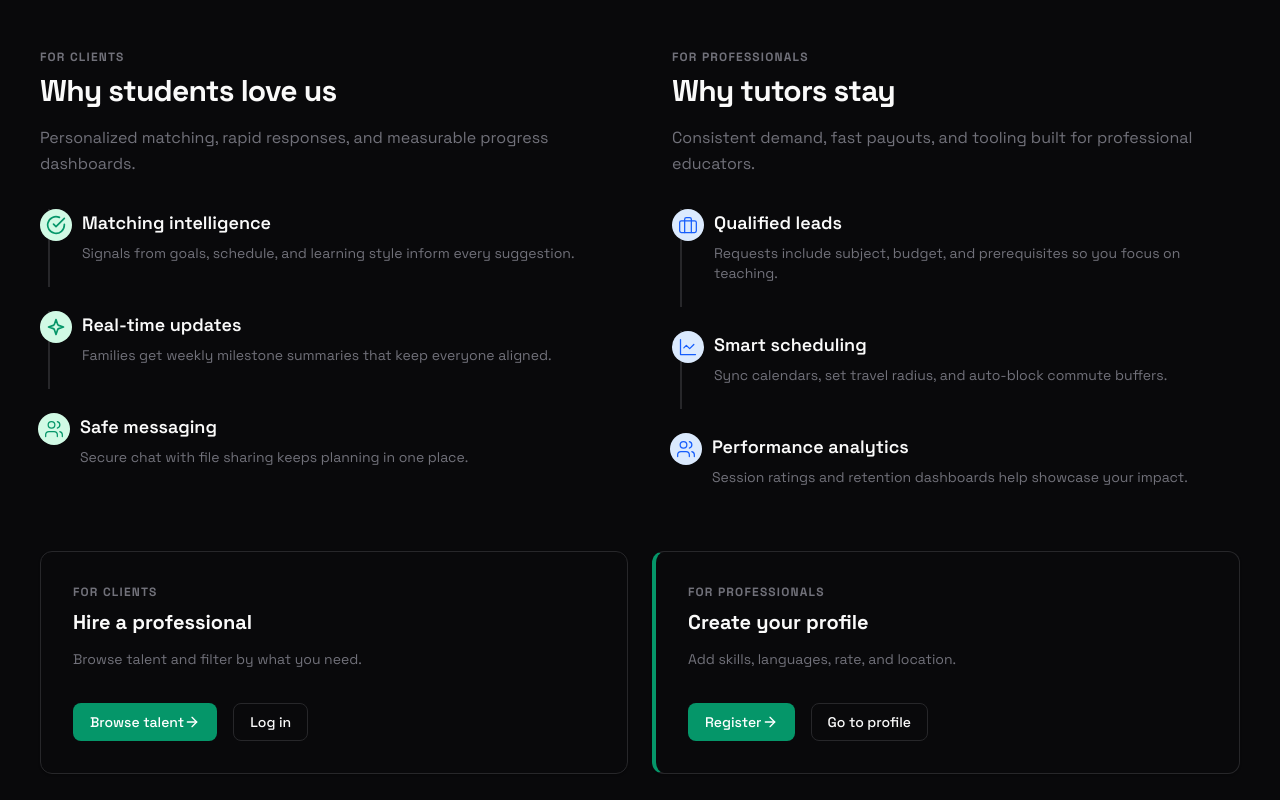
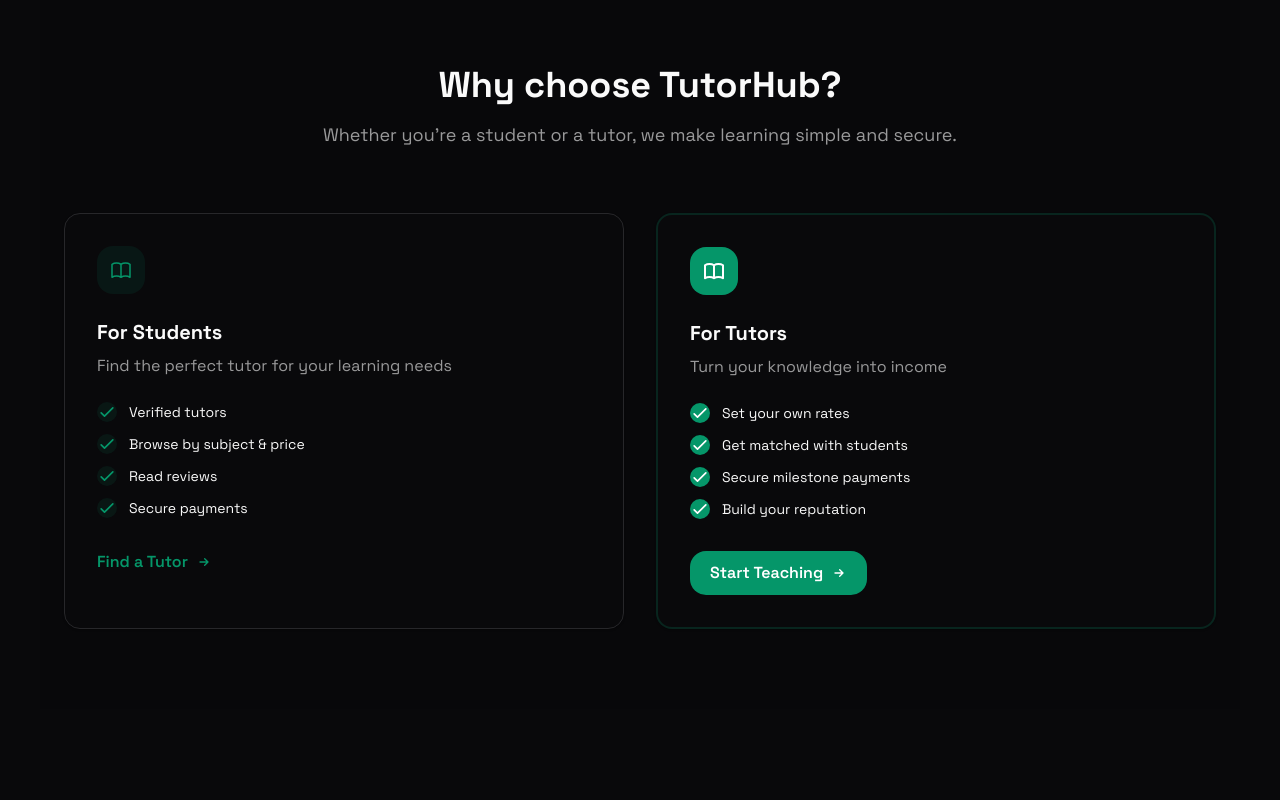
Before and after one commit to tise-genene/tutorstartup, a Next.js app: page / in a window 1280 px wide. Shown: the part 1440-2240 px from the top of the page. Built offline with nearby package versions, Linux system fonts and the light colour scheme; no server answers; a web font is replaced by a local one.

Commit message:
improve home pathways sec

```diff
--- a/src/app/_components/Home/Pathways.tsx
+++ b/src/app/_components/Home/Pathways.tsx
@@ -3,117 +3,18 @@
 import Link from "next/link";
 import { useI18n } from "../../providers";
 
-function CheckCircleIcon() {
+function ArrowRightIcon() {
   return (
-    <svg
-      aria-hidden="true"
-      viewBox="0 0 24 24"
-      width="20"
-      height="20"
-      fill="none"
-      stroke="currentColor"
-      strokeWidth="2"
-      strokeLinecap="round"
-      strokeLinejoin="round"
-    >
-      <path d="M22 11.08V12a10 10 0 1 1-5.93-9.14" />
-      <polyline points="22 4 12 14.01 9 11.01" />
+    <svg className="w-4 h-4" fill="none" viewBox="0 0 24 24" stroke="currentColor" strokeWidth={2}>
+      <path strokeLinecap="round" strokeLinejoin="round" d="M13 7l5 5m0 0l-5 5m5-5H6" />
     </svg>
   );
 }
 
-function SparklesIcon() {
+function CheckIcon() {
   return (
-    <svg
-      aria-hidden="true"
-      viewBox="0 0 24 24"
-      width="20"
-      height="20"
-      fill="none"
-      stroke="currentColor"
-      strokeWidth="2"
-      strokeLinecap="round"
-      strokeLinejoin="round"
-    >
-      <path d="m12 3-1.912 5.813a2 2 0 0 1-1.275 1.275L3 12l5.813 1.912a2 2 0 0 1 1.275 1.275L12 21l1.912-5.813a2 2 0 0 1 1.275-1.275L21 12l-5.813-1.912a2 2 0 0 1-1.275-1.275L12 3Z" />
-    </svg>
-  );
-}
-
-function ArrowRightIcon() {
-  return (
-    <svg
-      aria-hidden="true"
-      viewBox="0 0 24 24"
-      width="16"
-      height="16"
-      fill="none"
-      stroke="currentColor"
-      strokeWidth="2"
-      strokeLinecap="round"
-      strokeLinejoin="round"
-    >
-      <path d="M5 12h14" />
-      <path d="m12 5 7 7-7 7" />
-    </svg>
-  );
-}
-
-function UsersIcon() {
-  return (
-    <svg
-      aria-hidden="true"
-      viewBox="0 0 24 24"
-      width="20"
-      height="20"
-      fill="none"
-      stroke="currentColor"
-      strokeWidth="1.5"
-      strokeLinecap="round"
-      strokeLinejoin="round"
-    >
-      <path d="M16 21v-2a4 4 0 0 0-4-4H6a4 4 0 0 0-4 4v2" />
-      <circle cx="9" cy="7" r="4" />
-      <path d="M22 21v-2a4 4 0 0 0-3-3.87" />
-      <path d="M16 3.13a4 4 0 0 1 0 7.75" />
-    </svg>
-  );
-}
-
-function BriefcaseIcon() {
-  return (
-    <svg
-      aria-hidden="true"
-      viewBox="0 0 24 24"
-      width="20"
-      height="20"
-      fill="none"
-      stroke="currentColor"
-      strokeWidth="1.5"
-      strokeLinecap="round"
-      strokeLinejoin="round"
-    >
-      <rect width="20" height="14" x="2" y="7" rx="2" ry="2" />
-      <path d="M16 21V5a2 2 0 0 0-2-2h-4a2 2 0 0 0-2 2v16" />
-    </svg>
-  );
-}
-
-function ChartIcon() {
-  return (
-    <svg
-      aria-hidden="true"
-      viewBox="0 0 24 24"
-      width="20"
-      height="20"
-      fill="none"
-      stroke="currentColor"
-      strokeWidth="1.5"
-      strokeLinecap="round"
-      strokeLinejoin="round"
-    >
-      <path d="M3 3v18h18" />
-      <path d="m19 9-5 5-4-4-3 3" />
+    <svg className="w-5 h-5" fill="none" viewBox="0 0 24 24" stroke="currentColor" strokeWidth={2}>
+      <path strokeLinecap="round" strokeLinejoin="round" d="M5 13l4 4L19 7" />
     </svg>
   );
 }
@@ -121,143 +22,86 @@
 export function Pathways() {
   const { t } = useI18n();
 
-  const studentReasons = [
-    {
-      title: t("home.reasons.students.items.1.title"),
-      body: t("home.reasons.students.items.1.body"),
-      icon: CheckCircleIcon,
-    },
-    {
-      title: t("home.reasons.students.items.2.title"),
-      body: t("home.reasons.students.items.2.body"),
-      icon: SparklesIcon,
-    },
-    {
-      title: t("home.reasons.students.items.3.title"),
-      body: t("home.reasons.students.items.3.body"),
-      icon: UsersIcon,
-    },
-  ];
-
-  const tutorReasons = [
-    {
-      title: t("home.reasons.tutors.items.1.title"),
-      body: t("home.reasons.tutors.items.1.body"),
-      icon: BriefcaseIcon,
-    },
-    {
-      title: t("home.reasons.tutors.items.2.title"),
-      body: t("home.reasons.tutors.items.2.body"),
-      icon: ChartIcon,
-    },
-    {
-      title: t("home.reasons.tutors.items.3.title"),
-      body: t("home.reasons.tutors.items.3.body"),
-      icon: UsersIcon,
-    },
-  ];
-
   return (
-    <section className="section-shell space-y-16">
-      <div className="grid gap-16 lg:grid-cols-2">
-        <div className="space-y-8 animate-slide-up">
-          <div>
-            <p className="text-xs font-bold tracking-widest ui-muted uppercase mb-2">
-              {t("home.paths.student.kicker")}
-            </p>
-            <h2 className="text-3xl font-bold tracking-tight text-[var(--foreground)]">
-              {t("home.reasons.students.title")}
-            </h2>
-            <p className="mt-4 text-base ui-muted leading-relaxed">
-              {t("home.reasons.students.body")}
-            </p>
-          </div>
-          <div className="space-y-6 pl-2">
-            {studentReasons.map((item, index) => (
-              <div key={item.title} className="relative pl-8 border-l-2 border-[var(--border)] pb-6 last:pb-0 last:border-l-0">
-                <div className="absolute left-[-10px] top-0 p-1.5 rounded-full bg-[var(--accent-subtle)] text-[var(--accent)]">
-                  <item.icon />
-                </div>
-                <p className="font-semibold text-[var(--foreground)] text-lg">
-                  {item.title}
-                </p>
-                <p className="mt-1.5 text-sm ui-muted">{item.body}</p>
-              </div>
-            ))}
-          </div>
+    <section className="py-20 bg-[var(--card)]/50">
+      <div className="max-w-[1400px] mx-auto px-6">
+        {/* Section Header */}
+        <div className="text-center max-w-2xl mx-auto mb-16">
+          <h2 className="text-3xl sm:text-4xl font-bold">
+            Why choose TutorHub?
+          </h2>
+          <p className="mt-4 text-lg text-[var(--foreground)]/60">
+            Whether you're a student or a tutor, we make learning simple and secure.
+          </p>
         </div>
 
-        <div className="space-y-8 animate-slide-up animate-delay-200">
-          <div>
-            <p className="text-xs font-bold tracking-widest ui-muted uppercase mb-2">
-              {t("home.paths.tutor.kicker")}
+        {/* Two Paths */}
+        <div className="grid md:grid-cols-2 gap-8">
+          {/* For Students */}
+          <div className="surface-panel p-8 rounded-2xl">
+            <div className="h-12 w-12 rounded-xl bg-[var(--accent)]/10 flex items-center justify-center mb-6">
+              <svg className="w-6 h-6 text-[var(--accent)]" fill="none" viewBox="0 0 24 24" stroke="currentColor" strokeWidth={1.5}>
+                <path strokeLinecap="round" strokeLinejoin="round" d="M12 6.253v13m0-13C10.832 5.477 9.246 5 7.5 5S4.168 5.477 3 6.253v13C4.168 18.477 5.754 18 7.5 18s3.332.477 4.5 1.253m0-13C13.168 5.477 14.754 5 16.5 5c1.747 0 3.332.477 4.5 1.253v13C19.832 18.477 18.247 18 16.5 18c-1.746 0-3.332.477-4.5 1.253" />
+              </svg>
+            </div>
+            <h3 className="text-xl font-bold mb-2">For Students</h3>
+            <p className="text-[var(--foreground)]/60 mb-6">
+              Find the perfect tutor for your learning needs
             </p>
-            <h2 className="text-3xl font-bold tracking-tight text-[var(--foreground)]">
-              {t("home.reasons.tutors.title")}
-            </h2>
-            <p className="mt-4 text-base ui-muted leading-relaxed">
-              {t("home.reasons.tutors.body")}
-            </p>
-          </div>
-          <div className="space-y-6 pl-2">
-            {tutorReasons.map((item, index) => (
-              <div key={item.title} className="relative pl-8 border-l-2 border-[var(--border)] pb-6 last:pb-0 last:border-l-0">
-                <div className="absolute left-[-10px] top-0 p-1.5 rounded-full bg-blue-100 text-blue-600">
-                  <item.icon />
-                </div>
-                <p className="font-semibold text-[var(--foreground)] text-lg">
-                  {item.title}
-                </p>
-                <p className="mt-1.5 text-sm ui-muted">{item.body}</p>
-              </div>
-            ))}
-          </div>
-        </div>
-      </div>
-
-      <div className="grid gap-6 lg:grid-cols-2">
-        <div className="surface-panel p-8 flex flex-col justify-between card-hover animate-slide-up animate-delay-300">
-          <div>
-            <p className="text-xs font-bold tracking-widest ui-muted uppercase mb-2">
-              {t("home.paths.student.kicker")}
-            </p>
-            <h3 className="text-xl font-bold text-[var(--foreground)] mt-2">
-              {t("home.paths.student.title")}
-            </h3>
-            <p className="mt-3 text-sm ui-muted leading-relaxed">
-              {t("home.paths.student.body")}
-            </p>
-          </div>
-          <div className="mt-8 flex flex-wrap gap-4">
-            <Link href="/tutors/search" className="ui-btn ui-btn-primary">
-              {t("home.paths.student.cta")}
-              <ArrowRightIcon />
-            </Link>
-            <Link href="/auth/login" className="ui-btn ui-btn-secondary">
-              {t("home.paths.student.ctaSecondary")}
+            <ul className="space-y-3 mb-8">
+              {[
+                "Verified tutors",
+                "Browse by subject & price",
+                "Read reviews",
+                "Secure payments",
+              ].map((item) => (
+                <li key={item} className="flex items-center gap-3 text-sm">
+                  <span className="flex h-5 w-5 items-center justify-center rounded-full bg-[var(--accent)]/10 text-[var(--accent)]">
+                    <CheckIcon />
+                  </span>
+                  <span>{item}</span>
+                </li>
+              ))}
+            </ul>
+            <Link
+              href="/tutors/search"
+              className="inline-flex items-center gap-2 text-[var(--accent)] font-semibold hover:gap-3 transition-all"
+            >
+              Find a Tutor <ArrowRightIcon />
             </Link>
           </div>
-        </div>
 
-        <div className="surface-panel p-8 flex flex-col justify-between border-l-4 border-l-[var(--accent)] card-hover animate-slide-up animate-delay-400">
-          <div>
-            <p className="text-xs font-bold tracking-widest ui-muted uppercase mb-2">
-              {t("home.paths.tutor.kicker")}
+          {/* For Tutors */}
+          <div className="surface-panel p-8 rounded-2xl border-2 border-[var(--accent)]/20">
+            <div className="h-12 w-12 rounded-xl bg-[var(--accent)] flex items-center justify-center mb-6">
+              <svg className="w-6 h-6 text-white" fill="none" viewBox="0 0 24 24" stroke="currentColor" strokeWidth={2}>
+                <path strokeLinecap="round" strokeLinejoin="round" d="M12 6.253v13m0-13C10.832 5.477 9.246 5 7.5 5S4.168 5.477 3 6.253v13C4.168 18.477 5.754 18 7.5 18s3.332.477 4.5 1.253m0-13C13.168 5.477 14.754 5 16.5 5c1.747 0 3.332.477 4.5 1.253v13C19.832 18.477 18.247 18 16.5 18c-1.746 0-3.332.477-4.5 1.253" />
+              </svg>
+            </div>
+            <h3 className="text-xl font-bold mb-2">For Tutors</h3>
+            <p className="text-[var(--foreground)]/60 mb-6">
+              Turn your knowledge into income
             </p>
-            <h3 className="text-xl font-bold text-[var(--foreground)] mt-2">
-              {t("home.paths.tutor.title")}
-            </h3>
-            <p className="mt-3 text-sm ui-muted leading-relaxed">
-              {t("home.paths.tutor.body")}
-            </p>
-          </div>
-          <div className="mt-8 flex flex-wrap gap-4">
-            <Link href="/auth/register" className="ui-btn ui-btn-primary">
-              {t("home.paths.tutor.ctaPrimary")}
-              <ArrowRightIcon />
-            </Link>
-            <Link href="/tutor/profile" className="ui-btn ui-btn-secondary">
-              {t("home.paths.tutor.ctaSecondary")}
+            <ul className="space-y-3 mb-8">
+              {[
+                "Set your own rates",
+                "Get matched with students",
+                "Secure milestone payments",
+                "Build your reputation",
+              ].map((item) => (
+                <li key={item} className="flex items-center gap-3 text-sm">
+                  <span className="flex h-5 w-5 items-center justify-center rounded-full bg-[var(--accent)] text-white">
+                    <CheckIcon />
+                  </span>
+                  <span>{item}</span>
+                </li>
+              ))}
+            </ul>
+            <Link
+              href="/auth/register"
+              className="inline-flex items-center gap-2 bg-[var(--accent)] hover:bg-[var(--accent-hover)] text-white font-semibold px-5 py-2.5 rounded-xl transition-all hover:-translate-y-0.5"
+            >
+              Start Teaching <ArrowRightIcon />
             </Link>
           </div>
         </div>
```
